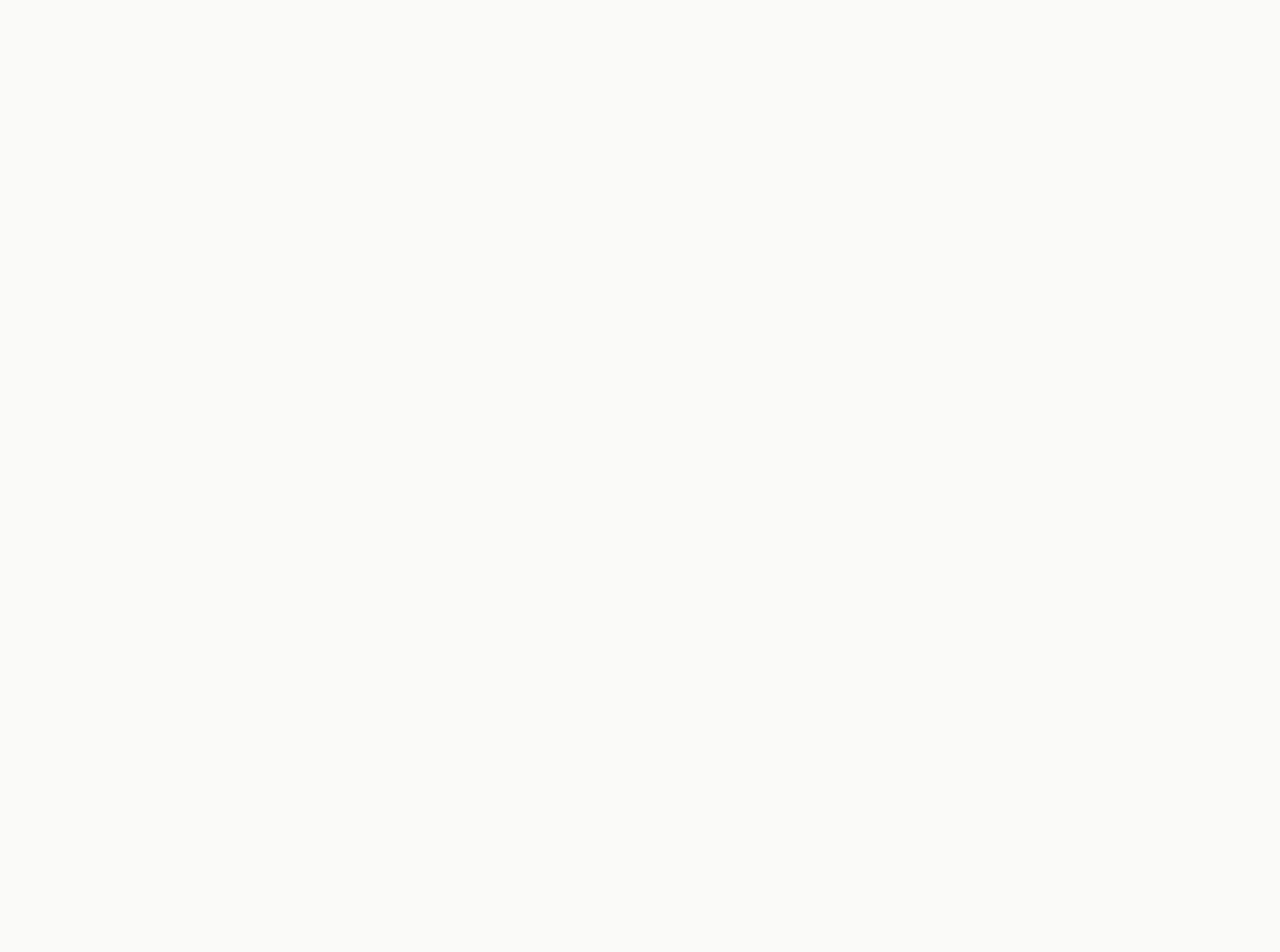
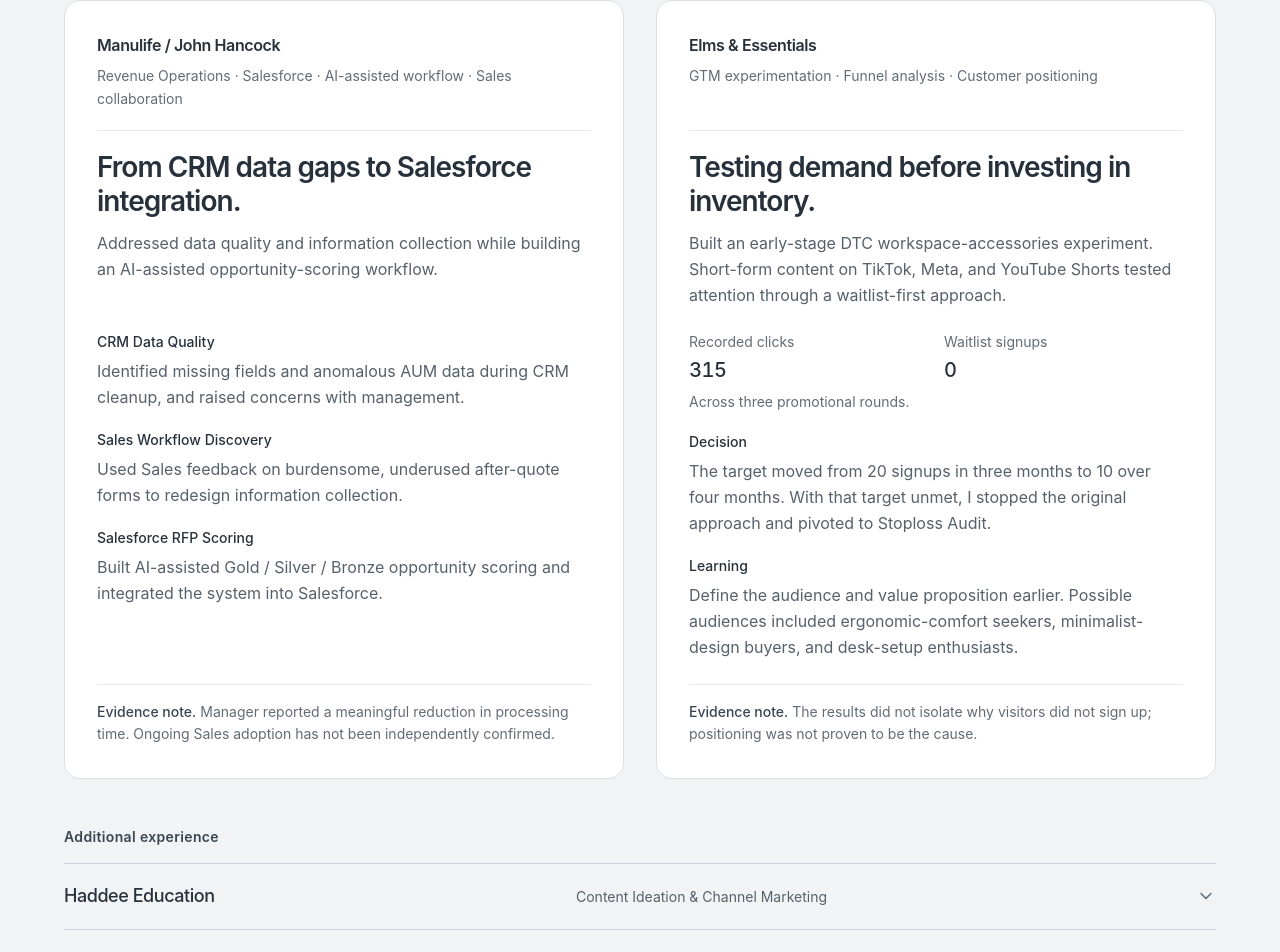
Before and after one commit to hansonz1/Personal-portfolio, a React (Vite) app: page / in a window 1280 px wide. Shown: the part 2894-3846 px from the top of the page. Before the commit the page ends 2663 px from the top, so only its background shows below. Built offline with nearby package versions, Linux system fonts and the light colour scheme.

Commit message:
Build experience section with expandable roles

```diff
--- a/src/App.jsx
+++ b/src/App.jsx
@@ -1,6 +1,7 @@
 import Hero from './components/Hero.jsx'
 import GTMFeaturedProject from './components/GTMFeaturedProject.jsx'
 import StoplossFeaturedProject from './components/StoplossFeaturedProject.jsx'
+import ExperienceSection from './components/ExperienceSection.jsx'
 
 function App() {
   return (
@@ -8,6 +9,7 @@ function App() {
       <Hero />
       <GTMFeaturedProject />
       <StoplossFeaturedProject />
+      <ExperienceSection />
     </main>
   )
 }
--- /dev/null
+++ b/src/components/ExperienceSection.jsx
@@ -0,0 +1,94 @@
+import { useId } from 'react'
+import { featuredExperiences, supportingExperiences } from '../data/experiences.js'
+
+function FeaturedExperience({ experience }) {
+  const headingId = useId()
+
+  return (
+    <article aria-labelledby={headingId} className="flex min-w-0 flex-col rounded-2xl border border-[#dce0e4] bg-white p-6 sm:p-8 lg:row-span-4 lg:grid lg:grid-rows-subgrid lg:gap-y-0">
+      <header className="border-b border-[#e3e6e9] pb-5">
+        <p className="text-base font-semibold tracking-tight text-[#26313c]">{experience.company}</p>
+        <p className="mt-2 text-sm leading-relaxed text-[#626c76]">{experience.focus.join(' · ')}</p>
+      </header>
+
+      <div className="pt-5">
+        <h3 id={headingId} className="max-w-[500px] text-2xl leading-[1.18] font-semibold tracking-[-0.035em] sm:text-[28px]">{experience.headline}</h3>
+        <p className="mt-3 max-w-[60ch] text-base leading-relaxed text-[#56616c]">{experience.narrative}</p>
+      </div>
+
+      <div className="pt-6">
+        {experience.metrics && (
+          <div className="mb-5">
+            <dl className="grid grid-cols-2 gap-4">
+              {experience.metrics.map(metric => (
+                <div key={metric.label} className="min-w-0">
+                  <dt className="text-sm text-[#626c76]">{metric.label}</dt>
+                  <dd className="mt-1 text-xl font-medium tracking-tight tabular-nums">{metric.value}</dd>
+                </div>
+              ))}
+            </dl>
+            <p className="mt-2 text-sm text-[#626c76]">{experience.metricsContext}</p>
+          </div>
+        )}
+
+        <dl className="space-y-5">
+          {experience.highlights.map(highlight => (
+            <div key={highlight.label}>
+              <dt className="text-sm font-medium text-[#26313c]">{highlight.label}</dt>
+              <dd className="mt-1.5 max-w-[60ch] text-base leading-relaxed text-[#56616c]">{highlight.text}</dd>
+            </div>
+          ))}
+        </dl>
+      </div>
+
+      <aside className="pt-6">
+        <p className="border-t border-[#e3e6e9] pt-4 text-sm leading-relaxed text-[#626c76]">
+          <span className="font-medium text-[#394653]">Evidence note.</span> {experience.note}
+        </p>
+      </aside>
+    </article>
+  )
+}
+
+function ExperienceSection({ featured = featuredExperiences, supporting = supportingExperiences }) {
+  const sectionId = useId()
+
+  return (
+    <section aria-labelledby={sectionId} className="bg-[#f1f3f5] text-[#26313c]">
+      <div className="mx-auto max-w-[1680px] px-6 py-14 sm:px-10 sm:py-20 lg:px-12 xl:px-16">
+        <header className="mb-8 border-t border-[#cbd1d7] pt-6 sm:mb-10">
+          <h2 id={sectionId} className="text-3xl leading-tight font-semibold tracking-[-0.04em] sm:text-4xl">Selected Experience</h2>
+          <p className="mt-3 max-w-[680px] text-base leading-relaxed text-[#56616c] sm:text-lg">Building systems, testing growth assumptions, and working across teams.</p>
+        </header>
+
+        <div className="grid items-stretch gap-6 lg:grid-cols-2 lg:gap-x-8 lg:gap-y-0">
+          {featured.map(experience => <FeaturedExperience key={experience.id} experience={experience} />)}
+        </div>
+
+        <div className="mt-10 sm:mt-12">
+          <h3 className="mb-4 text-sm font-semibold tracking-wide text-[#394653]">Additional experience</h3>
+          <div className="divide-y divide-[#cbd1d7] border-y border-[#cbd1d7]">
+            {supporting.map(experience => (
+              <details key={experience.id} className="group">
+                <summary className="flex min-h-16 cursor-pointer list-none items-center justify-between gap-5 rounded-sm py-5 focus-visible:outline-2 focus-visible:outline-offset-4 focus-visible:outline-[#485b70] [&::-webkit-details-marker]:hidden">
+                  <span className="grid min-w-0 flex-1 gap-1 lg:grid-cols-[minmax(280px,1fr)_1.25fr] lg:items-baseline lg:gap-8">
+                    <span className="text-base leading-snug font-medium tracking-tight sm:text-lg">{experience.company}</span>
+                    <span className="text-sm leading-relaxed text-[#56616c]">{experience.focus}</span>
+                  </span>
+                  <svg aria-hidden="true" viewBox="0 0 24 24" fill="none" className="size-5 shrink-0 text-[#56616c] group-open:rotate-180 motion-safe:transition-transform motion-safe:duration-200 motion-reduce:transition-none">
+                    <path d="m6 9 6 6 6-6" stroke="currentColor" strokeWidth="1.5" strokeLinecap="round" strokeLinejoin="round" />
+                  </svg>
+                </summary>
+                <ul className="max-w-[1000px] list-disc space-y-2 pr-5 pb-6 pl-5 text-base leading-relaxed text-[#56616c] marker:text-[#85909b]">
+                  {experience.bullets.map(bullet => <li key={bullet}>{bullet}</li>)}
+                </ul>
+              </details>
+            ))}
+          </div>
+        </div>
+      </div>
+    </section>
+  )
+}
+
+export default ExperienceSection
--- /dev/null
+++ b/src/data/experiences.js
@@ -0,0 +1,78 @@
+// Public portfolio summaries. No internal records, dates, or inferred titles.
+export const featuredExperiences = [
+  {
+    id: 'manulife',
+    company: 'Manulife / John Hancock',
+    focus: ['Revenue Operations', 'Salesforce', 'AI-assisted workflow', 'Sales collaboration'],
+    headline: 'From CRM data gaps to Salesforce integration.',
+    narrative: 'Addressed data quality and information collection while building an AI-assisted opportunity-scoring workflow.',
+    highlights: [
+      {
+        label: 'CRM Data Quality',
+        text: 'Identified missing fields and anomalous AUM data during CRM cleanup, and raised concerns with management.',
+      },
+      {
+        label: 'Sales Workflow Discovery',
+        text: 'Used Sales feedback on burdensome, underused after-quote forms to redesign information collection.',
+      },
+      {
+        label: 'Salesforce RFP Scoring',
+        text: 'Built AI-assisted Gold / Silver / Bronze opportunity scoring and integrated the system into Salesforce.',
+      },
+    ],
+    note: 'Manager reported a meaningful reduction in processing time. Ongoing Sales adoption has not been independently confirmed.',
+  },
+  {
+    id: 'elms',
+    company: 'Elms & Essentials',
+    focus: ['GTM experimentation', 'Funnel analysis', 'Customer positioning'],
+    headline: 'Testing demand before investing in inventory.',
+    narrative: 'Built an early-stage DTC workspace-accessories experiment. Short-form content on TikTok, Meta, and YouTube Shorts tested attention through a waitlist-first approach.',
+    metrics: [
+      { value: '315', label: 'Recorded clicks' },
+      { value: '0', label: 'Waitlist signups' },
+    ],
+    metricsContext: 'Across three promotional rounds.',
+    highlights: [
+      {
+        label: 'Decision',
+        text: 'The target moved from 20 signups in three months to 10 over four months. With that target unmet, I stopped the original approach and pivoted to Stoploss Audit.',
+      },
+      {
+        label: 'Learning',
+        text: 'Define the audience and value proposition earlier. Possible audiences included ergonomic-comfort seekers, minimalist-design buyers, and desk-setup enthusiasts.',
+      },
+    ],
+    note: 'The results did not isolate why visitors did not sign up; positioning was not proven to be the cause.',
+  },
+]
+
+export const supportingExperiences = [
+  {
+    id: 'haddee',
+    company: 'Haddee Education',
+    focus: 'Content Ideation & Channel Marketing',
+    bullets: [
+      'Developed article and marketing-content ideas.',
+      'Adapted content concepts to different social channels and audience expectations.',
+    ],
+  },
+  {
+    id: 'divine',
+    company: 'Divine Real Estate',
+    focus: 'Sales Operations & Pipeline Coordination',
+    bullets: [
+      'Qualified and managed 20+ inbound buyer leads through appointments, negotiations, and follow-ups.',
+      'Supported 10 transaction closings and coordinated with 7 senior agents across 30+ active property listings.',
+    ],
+  },
+  {
+    id: 'msig',
+    company: 'Mitsui Sumitomo Insurance Group (MSIG)',
+    focus: 'Financial Research & Data Management',
+    bullets: [
+      'Organized and categorized a 1,000+ client dataset by industry and insurance type using Excel.',
+      'Prepared daily financial briefs for investment pitches and supported client-facing quarterly investment reviews.',
+    ],
+  },
+]
```
